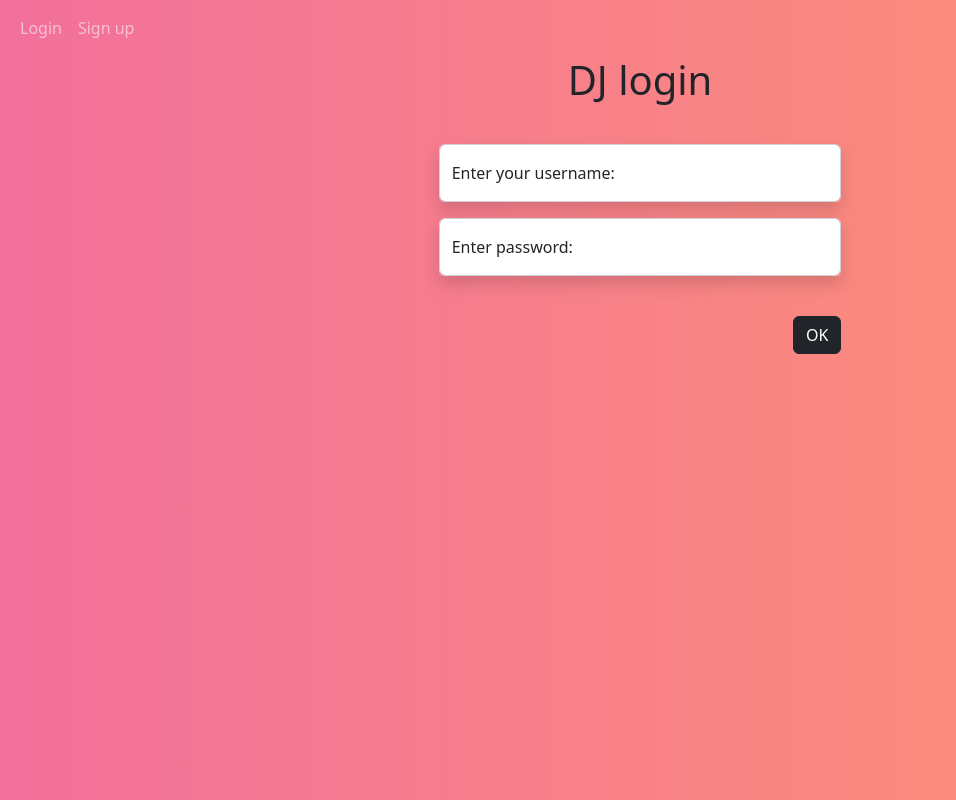
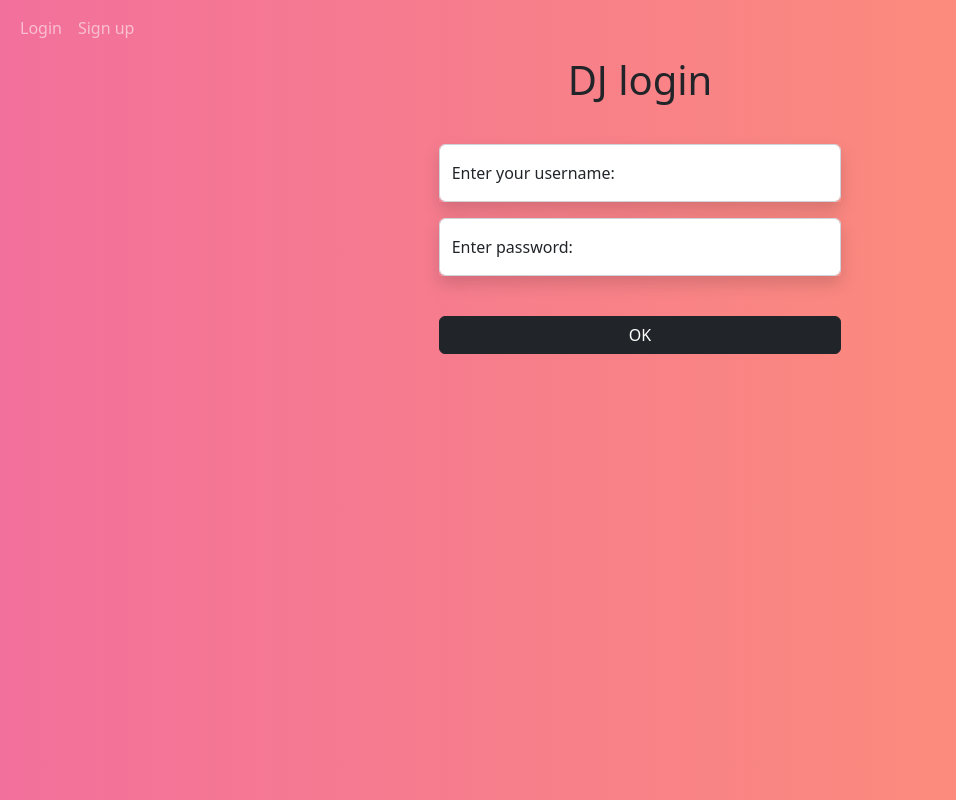
Before and after one commit to EliasSchuhmacher/RequestDJ, a Vue app in the folder client/: page /login in a window 1280 px wide. Shown: the whole page, without its empty margins (0-956 px from the left). Built offline with nearby package versions, Linux system fonts and the light colour scheme; no server answers.

Commit message:
Minor changes to login button

```diff
--- a/client/src/views/Login.vue
+++ b/client/src/views/Login.vue
@@ -33,7 +33,7 @@
           />
           <label for="password">Enter password:</label>
         </div>
-        <button type="submit" class="btn btn-dark mt-4 float-end">OK</button>
+        <button type="submit" class="btn btn-dark mt-4 w-100" :disabled="isLoading">OK</button>
       </form>
     </div>
     <div class="col"></div>
@@ -48,22 +48,15 @@ export default {
     username: "",
     password: "",
     msg: "",
+    isLoading: false,
   }),
   methods: {
     authenticate() {
       const { commit } = this.$store;
       const { push } = this.$router;
 
-      // Client side check that username fits criteria
-      // if (
-      //   !/[A-Za-z]/.test(this.username) ||
-      //   !/[0-9]/.test(this.username) ||
-      //   this.username.length < 3
-      // ) {
-      //   this.msg =
-      //     "Username must be at least 3 characters long, and contain at least one letter and one number";
-      //   return;
-      // }
+      // Set loading state to true
+      this.isLoading = true;
 
       // Make an ajax post request to server with login details as request body
       fetch("/api/login", {
@@ -84,7 +77,11 @@ export default {
             this.msg = "Invalid Username/Password";
           }
         })
-        .catch(console.error);
+        .catch(console.error)
+        .finally(() => {
+          // Set loading state to false
+          this.isLoading = false;
+        });
     },
   },
 };
```
